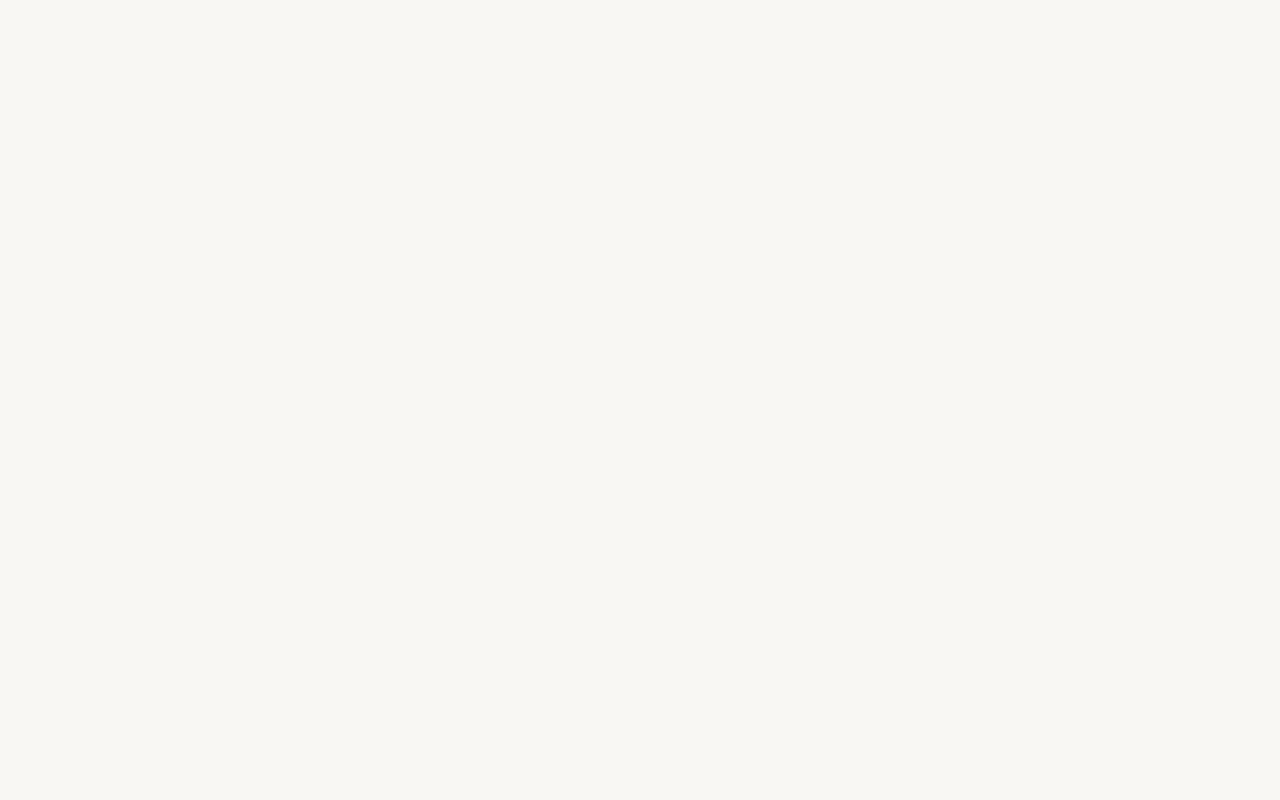
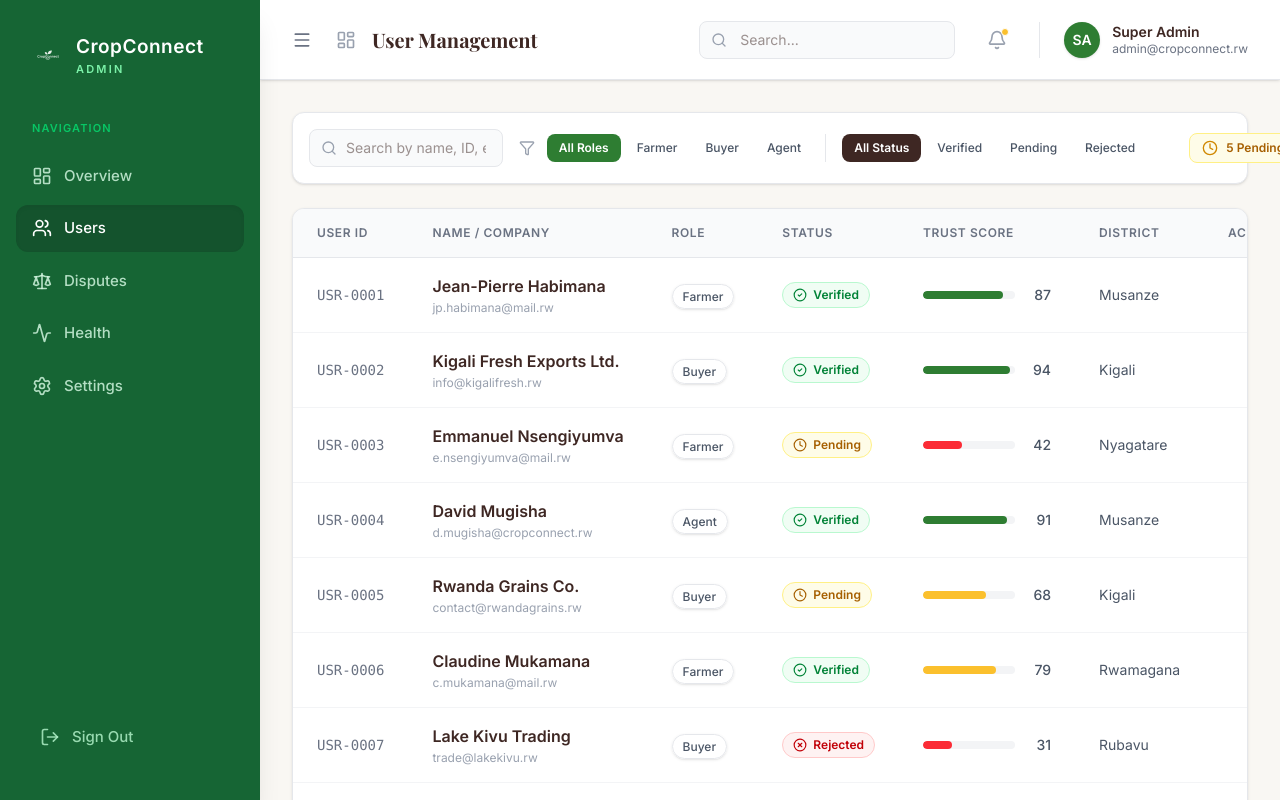
Before and after one commit to ISONIC0788/CropConnect-frontend, a React app in the folder frontend/: page /admin/users in a window 1280 px wide. Before the commit this address had no page. Built offline with nearby package versions, Linux system fonts and the light colour scheme; the HTML template or start-up script is replaced by a standard one.

Commit message:
feat[admin/usermanagemen]:added usermagent pn  dashboard over view

```diff
--- a/frontend/src/App.tsx
+++ b/frontend/src/App.tsx
@@ -13,8 +13,8 @@ import Footer from './components/Footer'
 // Admin Components
 import AdminLayout from './layouts/AdminLayout'
 import AdminDashboard1 from './pages/admin/admindashboard1'
+import UserManagement from './pages/admin/UserManagement' // <-- ADD THIS IMPORT
 
-// A wrapper for the landing page to keep things clean
 const LandingPage = () => (
   <main>
     <Navbar />
@@ -32,20 +32,20 @@ function App() {
   return (
     <Router>
       <Routes>
-        {/* Public Landing Page */}
         <Route path="/" element={<LandingPage />} />
 
-        {/* Admin Dashboard Route */}
+        {/* Admin Overview Route */}
         <Route
           path="/admin"
-          element={
-            <AdminLayout>
-              <AdminDashboard1 />
-            </AdminLayout>
-          }
+          element={<AdminLayout><AdminDashboard1 /></AdminLayout>}
         />
 
-        {/* Logout Route (Strictly /logout as requested) */}
+        {/* Admin User Management Route --> ADD THIS ROUTE */}
+        <Route
+          path="/admin/users"
+          element={<AdminLayout><UserManagement /></AdminLayout>}
+        />
+
         <Route path="/logout" element={<div className="p-10 text-center">Logging out...</div>} />
       </Routes>
     </Router>
--- a/frontend/src/layouts/AdminLayout.tsx
+++ b/frontend/src/layouts/AdminLayout.tsx
@@ -1,5 +1,6 @@
 import { useState, ReactNode } from 'react';
 import { LayoutDashboard, Bell, Search, Menu } from 'lucide-react';
+import { useLocation } from 'react-router-dom'; // <-- Added this import
 import AdminSidebar from '../pages/admin/AdminSidebar';
 
 interface AdminLayoutProps {
@@ -10,6 +11,20 @@ const AdminLayout = ({ children }: AdminLayoutProps) => {
   // State to manage sidebar interactions
   const [isCollapsed, setIsCollapsed] = useState(false); // For Desktop
   const [isMobileOpen, setIsMobileOpen] = useState(false); // For Mobile Devices
+
+  const location = useLocation(); // <-- Get the current URL
+
+  // <-- Determine the title dynamically based on the current URL
+  let pageTitle = 'Dashboard Overview';
+  if (location.pathname === '/admin/users') {
+    pageTitle = 'User Management';
+  } else if (location.pathname === '/admin/disputes') {
+    pageTitle = 'Dispute Arbitration';
+  } else if (location.pathname === '/admin/health') {
+    pageTitle = 'System Health';
+  } else if (location.pathname === '/admin/settings') {
+    pageTitle = 'Settings';
+  }
 
   return (
     <div className="AdminDashboard flex h-screen bg-cream font-sans overflow-hidden">
@@ -45,7 +60,11 @@ const AdminLayout = ({ children }: AdminLayoutProps) => {
             </button>
 
             <LayoutDashboard className="w-5 h-5 text-gray-400 hidden sm:block" />
-            <h1 className="font-serif text-lg md:text-xl font-bold text-brown truncate">Dashboard Overview</h1>
+
+            {/* <-- We use our dynamic {pageTitle} variable here instead of hardcoding it! */}
+            <h1 className="font-serif text-lg md:text-xl font-bold text-brown truncate">
+              {pageTitle}
+            </h1>
           </div>
 
           <div className="flex items-center gap-3 md:gap-6">
--- /dev/null
+++ b/frontend/src/pages/admin/UserManagement.tsx
@@ -0,0 +1,159 @@
+import { Search, Filter, Clock, CheckCircle2, XCircle, MoreHorizontal } from 'lucide-react';
+
+// --- MOCK DATA ---
+const usersData = [
+  { id: 'USR-0001', name: 'Jean-Pierre Habimana', email: 'jp.habimana@mail.rw', role: 'Farmer', status: 'Verified', trustScore: 87, district: 'Musanze' },
+  { id: 'USR-0002', name: 'Kigali Fresh Exports Ltd.', email: 'info@kigalifresh.rw', role: 'Buyer', status: 'Verified', trustScore: 94, district: 'Kigali' },
+  { id: 'USR-0003', name: 'Emmanuel Nsengiyumva', email: 'e.nsengiyumva@mail.rw', role: 'Farmer', status: 'Pending', trustScore: 42, district: 'Nyagatare' },
+  { id: 'USR-0004', name: 'David Mugisha', email: 'd.mugisha@cropconnect.rw', role: 'Agent', status: 'Verified', trustScore: 91, district: 'Musanze' },
+  { id: 'USR-0005', name: 'Rwanda Grains Co.', email: 'contact@rwandagrains.rw', role: 'Buyer', status: 'Pending', trustScore: 68, district: 'Kigali' },
+  { id: 'USR-0006', name: 'Claudine Mukamana', email: 'c.mukamana@mail.rw', role: 'Farmer', status: 'Verified', trustScore: 79, district: 'Rwamagana' },
+  { id: 'USR-0007', name: 'Lake Kivu Trading', email: 'trade@lakekivu.rw', role: 'Buyer', status: 'Rejected', trustScore: 31, district: 'Rubavu' },
+  { id: 'USR-0008', name: 'Amara Ndayisaba', email: 'a.ndayisaba@cropconnect.rw', role: 'Agent', status: 'Verified', trustScore: 88, district: 'Huye' },
+];
+
+// --- HELPER COMPONENTS ---
+
+// 1. Status Badge Component
+const StatusBadge = ({ status }: { status: string }) => {
+  if (status === 'Verified') {
+    return (
+      <span className="inline-flex items-center gap-1.5 px-2.5 py-1 rounded-full text-xs font-semibold bg-green-50 text-green-700 border border-green-200">
+        <CheckCircle2 className="w-3.5 h-3.5" /> Verified
+      </span>
+    );
+  }
+  if (status === 'Pending') {
+    return (
+      <span className="inline-flex items-center gap-1.5 px-2.5 py-1 rounded-full text-xs font-semibold bg-yellow-50 text-yellow-700 border border-yellow-200">
+        <Clock className="w-3.5 h-3.5" /> Pending
+      </span>
+    );
+  }
+  return (
+    <span className="inline-flex items-center gap-1.5 px-2.5 py-1 rounded-full text-xs font-semibold bg-red-50 text-red-700 border border-red-200">
+      <XCircle className="w-3.5 h-3.5" /> Rejected
+    </span>
+  );
+};
+
+// 2. Trust Score Bar Component
+const TrustScore = ({ score }: { score: number }) => {
+  let colorClass = "bg-primary"; // Green for > 80
+  if (score < 50) colorClass = "bg-red-500";
+  else if (score < 80) colorClass = "bg-accent"; // Yellow for 50-79
+
+  return (
+    <div className="flex items-center gap-3 w-32">
+      <div className="flex-1 h-2 bg-gray-100 rounded-full overflow-hidden">
+        <div className={`h-full ${colorClass} rounded-full`} style={{ width: `${score}%` }}></div>
+      </div>
+      <span className="text-sm font-medium text-gray-600 w-6 text-right">{score}</span>
+    </div>
+  );
+};
+
+// --- MAIN PAGE COMPONENT ---
+const UserManagement = () => {
+  return (
+    <div className="space-y-6">
+
+      {/* FILTER BAR */}
+      <div className="bg-white p-4 rounded-xl border border-gray-200 shadow-sm flex flex-col xl:flex-row justify-between items-start xl:items-center gap-4">
+
+        {/* Left Side: Search & Filters */}
+        <div className="flex flex-col sm:flex-row items-start sm:items-center gap-4 w-full xl:w-auto">
+          <div className="relative w-full sm:w-64">
+            <Search className="w-4 h-4 absolute left-3 top-1/2 -translate-y-1/2 text-gray-400" />
+            <input
+              type="text"
+              placeholder="Search by name, ID, email..."
+              className="pl-9 pr-4 py-2 w-full border border-gray-200 rounded-lg text-sm focus:outline-none focus:ring-2 focus:ring-primary/20 focus:border-primary bg-gray-50 transition-all"
+            />
+          </div>
+
+          <div className="flex items-center gap-3 overflow-x-auto pb-2 sm:pb-0 w-full no-scrollbar">
+            <Filter className="w-4 h-4 text-gray-400 flex-shrink-0" />
+
+            {/* Role Filters */}
+            <div className="flex items-center gap-1 border-r border-gray-200 pr-3 flex-shrink-0">
+              <button className="px-3 py-1.5 rounded-lg text-xs font-bold bg-primary text-white cursor-pointer">All Roles</button>
+              <button className="px-3 py-1.5 rounded-lg text-xs font-medium text-gray-600 hover:bg-gray-100 cursor-pointer">Farmer</button>
+              <button className="px-3 py-1.5 rounded-lg text-xs font-medium text-gray-600 hover:bg-gray-100 cursor-pointer">Buyer</button>
+              <button className="px-3 py-1.5 rounded-lg text-xs font-medium text-gray-600 hover:bg-gray-100 cursor-pointer">Agent</button>
+            </div>
+
+            {/* Status Filters */}
+            <div className="flex items-center gap-1 pl-1 flex-shrink-0">
+              <button className="px-3 py-1.5 rounded-lg text-xs font-bold bg-brown text-white cursor-pointer">All Status</button>
+              <button className="px-3 py-1.5 rounded-lg text-xs font-medium text-gray-600 hover:bg-gray-100 cursor-pointer">Verified</button>
+              <button className="px-3 py-1.5 rounded-lg text-xs font-medium text-gray-600 hover:bg-gray-100 cursor-pointer">Pending</button>
+              <button className="px-3 py-1.5 rounded-lg text-xs font-medium text-gray-600 hover:bg-gray-100 cursor-pointer">Rejected</button>
+            </div>
+          </div>
+        </div>
+
+        {/* Right Side: Alert Badge */}
+        <div className="flex items-center gap-2 px-3 py-1.5 bg-yellow-50 border border-yellow-200 rounded-lg flex-shrink-0">
+          <Clock className="w-4 h-4 text-yellow-600" />
+          <span className="text-xs font-bold text-yellow-700">5 Pending KYC</span>
+        </div>
+      </div>
+
+      {/* DATA TABLE */}
+      <div className="bg-white rounded-xl border border-gray-200 shadow-sm overflow-hidden">
+        {/* Responsive Table Wrapper */}
+        <div className="overflow-x-auto">
+          <table className="w-full text-left border-collapse">
+            <thead>
+              <tr className="bg-gray-50 border-b border-gray-200 text-xs text-gray-500 uppercase tracking-wider font-semibold">
+                <th className="px-6 py-4 whitespace-nowrap">User ID</th>
+                <th className="px-6 py-4 whitespace-nowrap">Name / Company</th>
+                <th className="px-6 py-4 whitespace-nowrap">Role</th>
+                <th className="px-6 py-4 whitespace-nowrap">Status</th>
+                <th className="px-6 py-4 whitespace-nowrap">Trust Score</th>
+                <th className="px-6 py-4 whitespace-nowrap">District</th>
+                <th className="px-6 py-4 whitespace-nowrap text-right">Actions</th>
+              </tr>
+            </thead>
+            <tbody className="divide-y divide-gray-100">
+              {usersData.map((user) => (
+                <tr key={user.id} className="hover:bg-gray-50/50 transition-colors group">
+                  <td className="px-6 py-4 text-sm text-gray-500 font-mono whitespace-nowrap">
+                    {user.id}
+                  </td>
+                  <td className="px-6 py-4 whitespace-nowrap">
+                    <div className="font-bold text-brown">{user.name}</div>
+                    <div className="text-xs text-gray-400 mt-0.5">{user.email}</div>
+                  </td>
+                  <td className="px-6 py-4 whitespace-nowrap">
+                    <span className="px-2.5 py-1 rounded-full text-xs font-medium border border-gray-200 text-gray-600 bg-white shadow-sm">
+                      {user.role}
+                    </span>
+                  </td>
+                  <td className="px-6 py-4 whitespace-nowrap">
+                    <StatusBadge status={user.status} />
+                  </td>
+                  <td className="px-6 py-4 whitespace-nowrap">
+                    <TrustScore score={user.trustScore} />
+                  </td>
+                  <td className="px-6 py-4 text-sm text-gray-600 whitespace-nowrap">
+                    {user.district}
+                  </td>
+                  <td className="px-6 py-4 whitespace-nowrap text-right">
+                    <button className="p-2 text-gray-400 hover:text-primary transition-colors cursor-pointer rounded-lg hover:bg-green-50">
+                      <MoreHorizontal className="w-5 h-5" />
+                    </button>
+                  </td>
+                </tr>
+              ))}
+            </tbody>
+          </table>
+        </div>
+      </div>
+
+    </div>
+  );
+};
+
+export default UserManagement;
```
